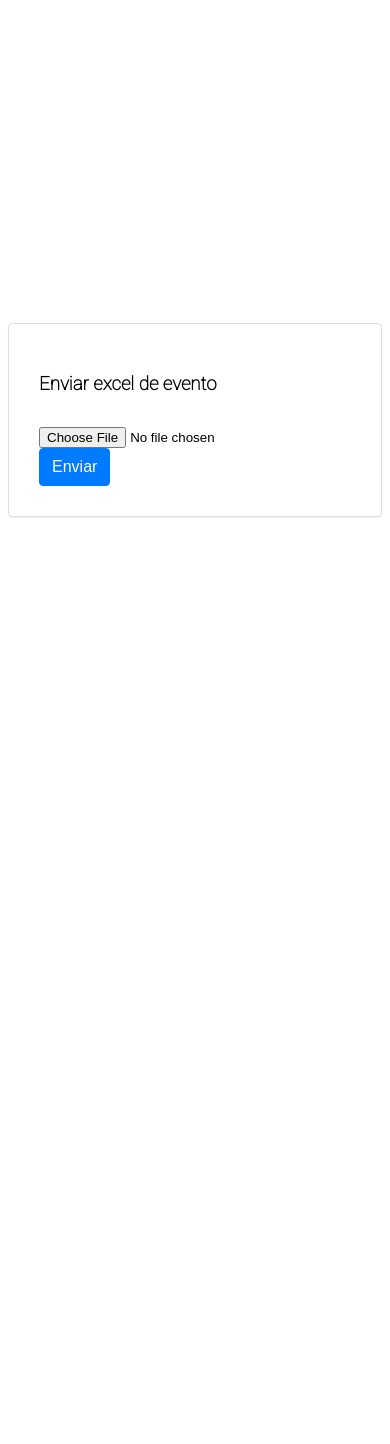
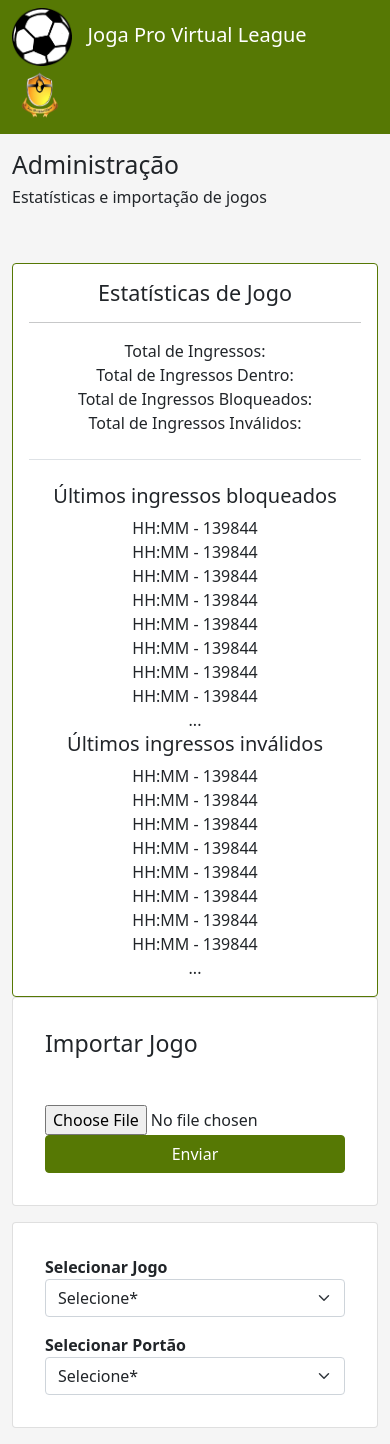
Before and after one commit to DayGarcia/projeto-joga-pro, a Django app: page / in a window 390 px wide. Before the commit the page ends 517 px from the top, so only its background shows below. Run offline with Django 4.2, Linux system fonts and the light colour scheme.

Commit message:
[ticket] charts on screen added

```diff
--- a/projetoevent/templates/base.html
+++ b/projetoevent/templates/base.html
@@ -6,10 +6,71 @@
   <head>
     <title>{% block title %}{% endblock %}</title>
     <link href="{% static 'css/stylesheet.css' %}" rel="stylesheet" />
+    <link
+      href="https://cdn.jsdelivr.net/npm/bootstrap@5.0.2/dist/css/bootstrap.min.css"
+      rel="stylesheet"
+      integrity="sha384-EVSTQN3/azprG1Anm3QDgpJLIm9Nao0Yz1ztcQTwFspd3yD65VohhpuuCOmLASjC"
+      crossorigin="anonymous"
+    />
+
     {% block css %} {% endblock %}
+
+    <style>
+      .bg-soccer {
+        background-color: #567804 !important;
+      }
+    </style>
+    {% block scripts %} {% endblock %} {% block headjs %} {% endblock %}
   </head>
-
-  <body>
+  <body style="background-color: #f5f5f5 !important">
+    <nav class="navbar navbar-expand-lg bg-soccer">
+      <div class="container">
+        <div>
+          <a class="navbar-brand" href="#">
+            <img
+              src="{% static 'images/soccer-ball.png' %}"
+              alt=""
+              width="60"
+              height="58"
+            />
+            <span class="text-white">&nbsp;&nbsp;Joga Pro Virtual League</span>
+          </a>
+        </div>
+        <div class="collapse navbar-collapse" id="navbarNavDropdown">
+          <ul class="navbar-nav">
+            <li class="nav-item">
+              <a
+                class="nav-link text-white active"
+                aria-current="page"
+                href="/home"
+                >Importar Jogo</a
+              >
+            </li>
+            <li class="nav-item">
+              <a
+                class="nav-link text-white active"
+                aria-current="page"
+                href="/reports/charts"
+                >Relatórios</a
+              >
+            </li>
+          </ul>
+        </div>
+        <a class="navbar-brand" href="#">
+          <img
+            src="{% static 'images/joga-pro-logo.png' %}"
+            alt=""
+            width="55"
+            height="50"
+          />
+        </a>
+      </div>
+    </nav>
     {% block content %} {% endblock %}
   </body>
+  <script
+    src="https://cdn.jsdelivr.net/npm/bootstrap@5.0.2/dist/js/bootstrap.bundle.min.js"
+    integrity="sha384-MrcW6ZMFYlzcLA8Nl+NtUVF0sA7MsXsP1UyJoMp4YLEuNSfAP+JcXn/tWtIaxVXM"
+    crossorigin="anonymous"
+  ></script>
 </html>
--- a/projetoevent/templates/projetoevent/excel/upload.html
+++ /dev/null
@@ -1,96 +0,0 @@
-{% extends "base.html" %} {% block title %} Eventos {% endblock %}
-{% block css %}
-<style>
-    @import url('https://fonts.googleapis.com/css2?family=Roboto:wght@100&display=swap');
-    body {
-        font-family: 'Roboto', sans-serif;
-    }
-    .flex-container {
-        display: flex;
-        justify-content: center;
-        align-items: center;
-        height: 100vh;
-    }
-    .btn {
-        display: inline-block;
-        font-weight: 400;
-        text-align: center;
-        white-space: nowrap;
-        vertical-align: middle;
-        -webkit-user-select: none;
-        -moz-user-select: none;
-        -ms-user-select: none;
-        user-select: none;
-        border: 1px solid transparent;
-        padding: 0.375rem 0.75rem;
-        font-size: 1rem;
-        line-height: 1.5;
-        border-radius: 0.25rem;
-        transition: color 0.15s ease-in-out, background-color 0.15s ease-in-out,
-        border-color 0.15s ease-in-out, box-shadow 0.15s ease-in-out;
-    }
-    .btn-primary {
-        color: #fff;
-        background-color: #007bff;
-        border-color: #007bff;
-    }
-    .btn:not(:disabled):not(.disabled) {
-        cursor: pointer;
-    }
-    .btn-primary:hover {
-        color: #fff;
-        background-color: #0069d9;
-        border-color: #0062cc;
-    }
-    .form-control-file {
-        display: inline-block;
-        width: auto;
-        margin-bottom: 0;
-    }
-    .panel {
-        margin-bottom: 20px;
-        background-color: #fff;
-        border: 1px solid transparent;
-        border-radius: 4px;
-        -webkit-box-shadow: 0 1px 1px rgba(0, 0, 0, 0.05);
-        box-shadow: 0 1px 1px rgba(0, 0, 0, 0.05);
-    }
-    .panel-default {
-        border-color: #ddd;
-    }
-    .panel-body {
-        padding: 30px;
-    }
-    .mb-5 {
-        margin-bottom: 2rem;
-    }
-    .panel-title {
-        margin-top: 0;
-        font-size: 16px;
-        color: inherit;
-    }
-
-</style>
-{% endblock %} {% block content %}
-<div class="flex-container">
-  <div class="panel panel-default">
-    <div class="panel-body">
-      <div class="panel-title mb-5">
-        <h3>Enviar excel de evento</h3>
-      </div>
-      <div>
-        <form
-          id="upload-file"
-          action="/excel/upload"
-          method="post"
-          enctype="multipart/form-data"
-        >
-          {% csrf_token %}
-          <input type="file" class="form-control-file" name="file" id="file" />
-          <button class="btn btn-primary" type="submit">Enviar</button>
-        </form>
-      </div>
-    </div>
-  </div>
-</div>
-{% endblock %}
--- /dev/null
+++ b/projetoevent/templates/projetoevent/home.html
@@ -0,0 +1,213 @@
+{% extends "base.html" %} {% block title %} Eventos {% endblock %}
+{% block css%}
+<style>
+  /* @import url('https://fonts.googleapis.com/css2?family=Roboto:wght@100&display=swap');
+    body {
+        font-family: 'Roboto', sans-serif;
+    }
+    .flex-container {
+        display: flex;
+        justify-content: center;
+        align-items: center;
+        height: 100vh;
+    }
+    .btn {
+        display: inline-block;
+        font-weight: 400;
+        text-align: center;
+        white-space: nowrap;
+        vertical-align: middle;
+        -webkit-user-select: none;
+        -moz-user-select: none;
+        -ms-user-select: none;
+        user-select: none;
+        border: 1px solid transparent;
+        padding: 0.375rem 0.75rem;
+        font-size: 1rem;
+        line-height: 1.5;
+        border-radius: 0.25rem;
+        transition: color 0.15s ease-in-out, background-color 0.15s ease-in-out,
+        border-color 0.15s ease-in-out, box-shadow 0.15s ease-in-out;
+    }
+    .btn-primary {
+        color: #fff;
+        background-color: #007bff;
+        border-color: #007bff;
+    }
+    .btn:not(:disabled):not(.disabled) {
+        cursor: pointer;
+    }
+    .btn-primary:hover {
+        color: #fff;
+        background-color: #0069d9;
+        border-color: #0062cc;
+    }
+    .form-control-file {
+        display: inline-block;
+        width: auto;
+        margin-bottom: 0;
+    }
+    .panel {
+        margin-bottom: 20px;
+        background-color: #fff;
+        border: 1px solid transparent;
+        border-radius: 4px;
+        -webkit-box-shadow: 0 1px 1px rgba(0, 0, 0, 0.05);
+        box-shadow: 0 1px 1px rgba(0, 0, 0, 0.05);
+    }
+    .panel-default {
+        border-color: #ddd;
+    }
+    .panel-body {
+        padding: 30px;
+    }
+    .mb-5 {
+        margin-bottom: 2rem;
+    }
+    .panel-title {
+        margin-top: 0;
+        font-size: 16px;
+        color: inherit;
+    } */
+    .btn-soccer {
+        color: #fff;
+        background-color: #567804;
+        border-color: #567804;
+    }
+    .btn-soccer:hover {
+        color: #fff;
+        background-color: #79a809;
+        border-color: #79a809;
+    }
+    .border-soccer {
+      border-color: #567804!important;
+    }
+</style>
+{% endblock %} {% block content %}
+  <div class="container">
+    <div class="row mt-3 mb-5">
+      <div class="col-md-12">
+        <div class="panel panel-default">
+          <div class="panel-heading">
+            <h2 class="panel-title">Administração</h2>
+            <h6 class="fw-normal">Estatísticas e importação de jogos</h6>
+          </div>
+        </div>
+      </div>
+    </div>
+    <div class="row justify-content-center align-items-center">
+      <div class="col-sm-7">
+        <div class="card border-soccer text-center">
+          <!-- <div class="card-header bg-soccer">
+            Featured
+          </div> -->
+          <div class="card-body">
+            <div class="row mb-4">
+              <div class="col-sm-12">
+                <h4 class="card-title">Estatísticas de Jogo</h4>
+                <hr>
+                <span class="card-text">Total de Ingressos: </span><br>
+                <span class="card-text">Total de Ingressos Dentro: </span><br>
+                <span class="card-text">Total de Ingressos Bloqueados: </span><br>
+                <span class="card-text">Total de Ingressos Inválidos: </span><br>
+              </div>
+            </div>
+            <div class="border-top border-1">
+              <div class="row justify-content-center mt-4">
+                <div class="col-sm-5 border-right border-1">
+                  <h5 class="card-title">Últimos ingressos bloqueados</h5>
+                  <span class="card-text">HH:MM - 139844</span><br>
+                  <span class="card-text">HH:MM - 139844</span><br>
+                  <span class="card-text">HH:MM - 139844</span><br>
+                  <span class="card-text">HH:MM - 139844</span><br>
+                  <span class="card-text">HH:MM - 139844</span><br>
+                  <span class="card-text">HH:MM - 139844</span><br>
+                  <span class="card-text">HH:MM - 139844</span><br>
+                  <span class="card-text">HH:MM - 139844</span><br>
+                  ...
+                </div>
+                <div class="col-sm-5">
+                  <h5 class="card-title">Últimos ingressos inválidos</h5>
+                  <span class="card-text">HH:MM - 139844</span><br>
+                  <span class="card-text">HH:MM - 139844</span><br>
+                  <span class="card-text">HH:MM - 139844</span><br>
+                  <span class="card-text">HH:MM - 139844</span><br>
+                  <span class="card-text">HH:MM - 139844</span><br>
+                  <span class="card-text">HH:MM - 139844</span><br>
+                  <span class="card-text">HH:MM - 139844</span><br>
+                  <span class="card-text">HH:MM - 139844</span><br>
+                  ...
+                </div>
+              </div>
+            </div>
+          </div>
+        </div>
+      </div>
+      <div class="col-sm-5">
+        <svg xmlns="http://www.w3.org/2000/svg" style="display: none;">
+          <symbol id="check-circle-fill" fill="currentColor" viewBox="0 0 16 16">
+            <path d="M16 8A8 8 0 1 1 0 8a8 8 0 0 1 16 0zm-3.97-3.03a.75.75 0 0 0-1.08.022L7.477 9.417 5.384 7.323a.75.75 0 0 0-1.06 1.06L6.97 11.03a.75.75 0 0 0 1.079-.02l3.992-4.99a.75.75 0 0 0-.01-1.05z"/>
+          </symbol>
+        </svg>
+        {% if msg %}
+          <div class="alert alert-success alert-dismissible fade show" role="alert">
+            <svg class="bi flex-shrink-0 me-2" width="24" height="24" role="img" aria-label="Success:"><use xlink:href="#check-circle-fill"/></svg>
+            {{ msg }}
+            <button type="button" class="btn-close" data-bs-dismiss="alert" aria-label="Close"></button>
+          </div>
+        {% endif %}
+        <div class="card p-3">
+          <div class="card-body">
+            <div class="card-title mb-5">
+              <h3>Importar Jogo</h3>
+            </div>
+            <form
+                id="upload-file"
+                action="/home"
+                method="post"
+                enctype="multipart/form-data"
+              >
+                {% csrf_token %}
+                <div class="row">
+                  <div class="col-sm-8">
+                    <input type="file" class="form-control-file" name="file" id="file" accept=".xslx, application/vnd.openxmlformats-officedocument.spreadsheetml.sheet, application/vnd.ms-excel" />
+                  </div>
+                  <div class="col-sm-4">
+                    <button class="btn btn-soccer w-100" type="submit">Enviar</button>
+                  </div>
+                </div>
+            </form>
+          </div>
+        </div>
+        <div class="my-3">
+          <div class="card p-3">
+            <div class="card-body">
+              <div class="row mb-3">
+                <div class="col-sm-12">
+                  <label class="fw-bold">Selecionar Jogo</label>
+                  <select class="form-select form-select" aria-label=".form-select-lg example">
+                    <option selected>Selecione*</option>
+                    <option value="1">Jogo 1</option>
+                    <option value="2">Jogo 2</option>
+                    <option value="3">Jogo 3</option>
+                  </select>
+                </div>
+              </div>
+              <div class="row">
+                <div class="col-sm-12">
+                  <label class="fw-bold">Selecionar Portão</label>
+                  <select class="form-select form-select" aria-label=".form-select-lg example">
+                    <option selected>Selecione*</option>
+                    <option value="1">Portão 1</option>
+                    <option value="2">Portão 2</option>
+                    <option value="3">Portão 3</option>
+                  </select>
+                </div>
+              </div>
+            </div>
+          </div>
+        </div>
+      </div>
+    </div>
+  </div>
+{% endblock %}
--- a/projetoevent/urls.py
+++ b/projetoevent/urls.py
@@ -14,15 +14,16 @@
     2. Add a URL to urlpatterns:  path('blog/', include('blog.urls'))
 """
 from django import views
-from .views import ExcelUpload
+from .views import ExcelUpload, Charts
 from django.contrib import admin
 from django.urls import path
 
 urlpatterns = [
     path('admin/', admin.site.urls),
-    path('excel/upload', ExcelUpload.as_view(),
+    path('home', ExcelUpload.as_view(),
          name='excel_upload'),
     path('', ExcelUpload.as_view(),
-         name='excel_upload')
-
+         name='excel_upload'),
+    path('reports/charts', Charts.as_view(),
+         name='reports_charts')
 ]
--- a/projetoevent/views.py
+++ b/projetoevent/views.py
@@ -9,7 +9,9 @@
 
 class ExcelUpload(View):
     def get(self, request):
-        return render(request, 'projetoevent/excel/upload.html')
+        # get ticket data to return to view
+        tickets = Ticket.objects.all()
+        return render(request, 'projetoevent/home.html', {'tickets': tickets})
 
     def post(self, request):
         # Define variable to load the wookbook
@@ -44,4 +46,10 @@
                 )
                 t.save()
 
-        return HttpResponse('Arquivo enviado com sucesso! <a href="/excel/upload">Clique aqui para subir mais arquivos</a>')
+        return render(request, 'projetoevent/home.html', {'msg': 'Jogo importado com sucesso!'})
+        # return redirect('/home', {'msg': 'Jogo importado com sucesso!'})
+
+
+class Charts(View):
+    def get(self, request):
+        return render(request, 'projetoevent/charts.html')
```
Also changed, not shown: projetoevent/templates/projetoevent/charts.html (added, +142 -0 lines), projetoevent/static/images/joga-pro-logo.png (added), projetoevent/static/images/soccer-ball.png (added), requirements.txt (added), 1 other file.
